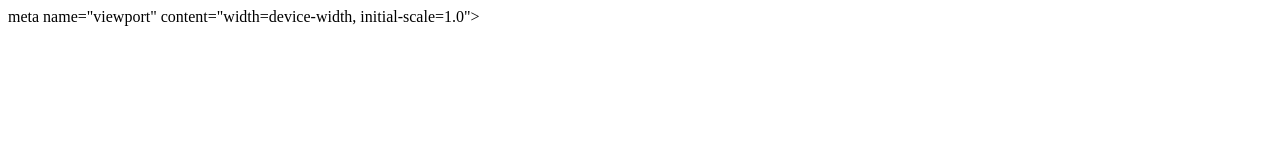
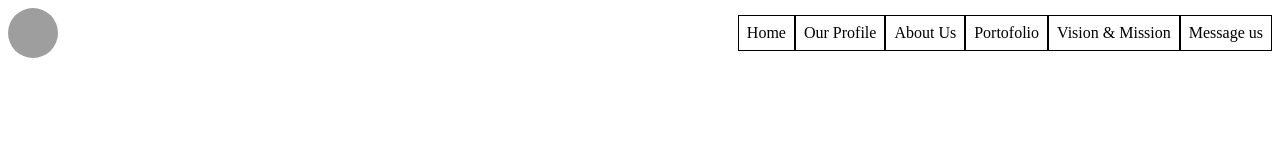
Before and after one commit to revou-fundamental-course/07-apr-25-Roseverae, a plain HTML site: page index.html in a window 1280 px wide. Drawn offline with Linux system fonts and the light colour scheme; grey boxes are pictures that could not be loaded.

Commit message:
Updateday2

```diff
--- a/CSS/style.css
+++ b/CSS/style.css
@@ -0,0 +1,27 @@
+.main-header {
+    display: flex;
+    justify-content: space-between;
+}
+
+
+.main-logo {
+    height: 50px;
+    width: 50px;
+    background-image: url(https://picsum.photos/200);
+    background-size: cover;
+    background-position: center;
+    border-radius: 50%;
+}
+
+nav {
+    display: flex
+;
+    align-items: center;
+}
+
+nav > a {
+    text-decoration: none;
+    color: black;
+    border: 1px solid;
+    padding: 8px;
+}
--- a/index.html
+++ b/index.html
@@ -3,14 +3,59 @@
 
     <head>
         <meta charset="UTF-8">
-        meta name="viewport" content="width=device-width, initial-scale=1.0">
-        <title>Yama Company</title>
+        <meta name="viewport" content="width=device-width, initial-scale=1.0">
+        <title>Sinar Sosro Company</title>
 
+        <!-- CSS External -->
         <link rel="stylesheet" href="CSS\style.css">
     </head>
 
     <body>
 
+        <!-- Header Content-->
+        <header class="main-header">
+            <!-- Logo -->
+             <div class="main-logo"></div>
+
+             <!-- Navigation -->
+              <nav>
+                <a href="#home-section">Home</a>
+                <a href="#our-profile-section">Our Profile</a>
+                <a href="#about-us-section">About Us</a>
+                <a href="#portofolio-section">Portofolio</a>
+                <a href="#vision-&-mission-section">Vision & Mission</a>
+                <a href="#message-us-section">Message us</a>
+
+              </nav>
+
+        </header>
+
+        <!-- Main Content-->
+         <main>
+            <!-- Home Section-->
+             <section id="home-section"></section>
+
+             <!-- Our Profile Section-->
+            <section id="our-profile-section"></section>
+
+            <!-- About Us Section-->
+            <section id="about-us-section"></section>
+
+            <!-- Portofolio Section-->
+            <section id="portofolio-section"></section>
+
+            <!-- Vision & Mission Section-->
+            <section id="vision-&-mission-section"></section>
+
+            <!-- Message Us Section-->
+            <section id="message-us-section"></section>
+        </main>
+
+         <!-- Footer Content-->
+          <footer>
+
+          </footer>
+
     </body>
 
 </html>
```
